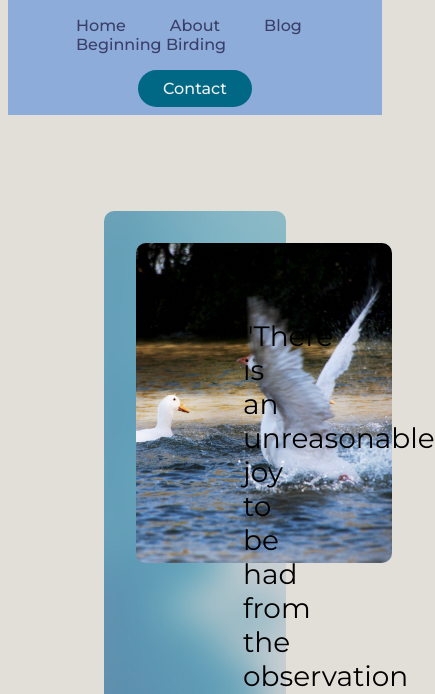
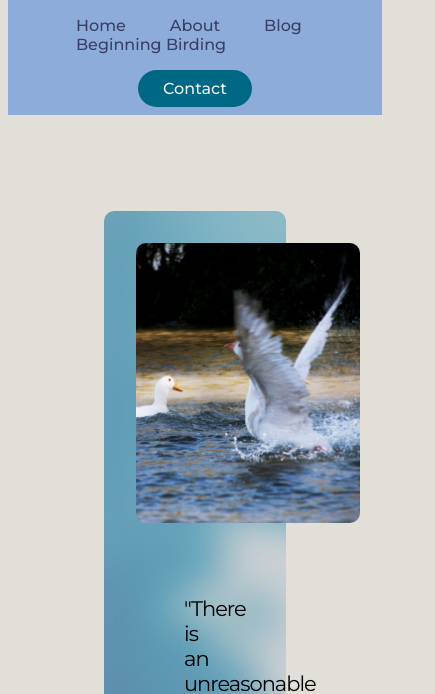
Before and after one commit to maleahmarc/IMEDBirdersEyeView, a plain HTML site: page index.html in a window 390 px wide. Shown: the part 158-852 px from the top of the page, 435 px wide, since content can reach past the window. Drawn offline with Linux system fonts and the light colour scheme.

Commit message:
FinalUpdate(FingersCrossed)

```diff
--- a/style.css
+++ b/style.css
@@ -121,6 +121,7 @@ button:hover {
   border-radius: 10px;
   padding: 2rem;
 }
+
 .item1 img {
   width: auto;
   height: 20rem;
@@ -142,7 +143,29 @@ button:hover {
   display: block;
   width: 100%;
 }
-
+@media screen and (max-width: 650px) {
+  .container1 {
+    display: flex;
+    flex-direction: column;
+  }
+}
+@media screen and (max-width: 650px) {
+  .item2 {
+    font-size: 0.75em;
+    padding: 0;
+    margin: 0;
+    letter-spacing: -1px;
+    font-stretch: expanded;
+  }
+}
+@media screen and (max-width: 650px) {
+  .item1 img {
+    border-radius: 10px;
+    width: 14rem;
+    height: auto;
+    justify-content: center;
+  }
+}
 .container2 {
   display: flex;
   flex-direction: row;
```
Also changed, not shown: beginning.html (+1 -0 lines).
